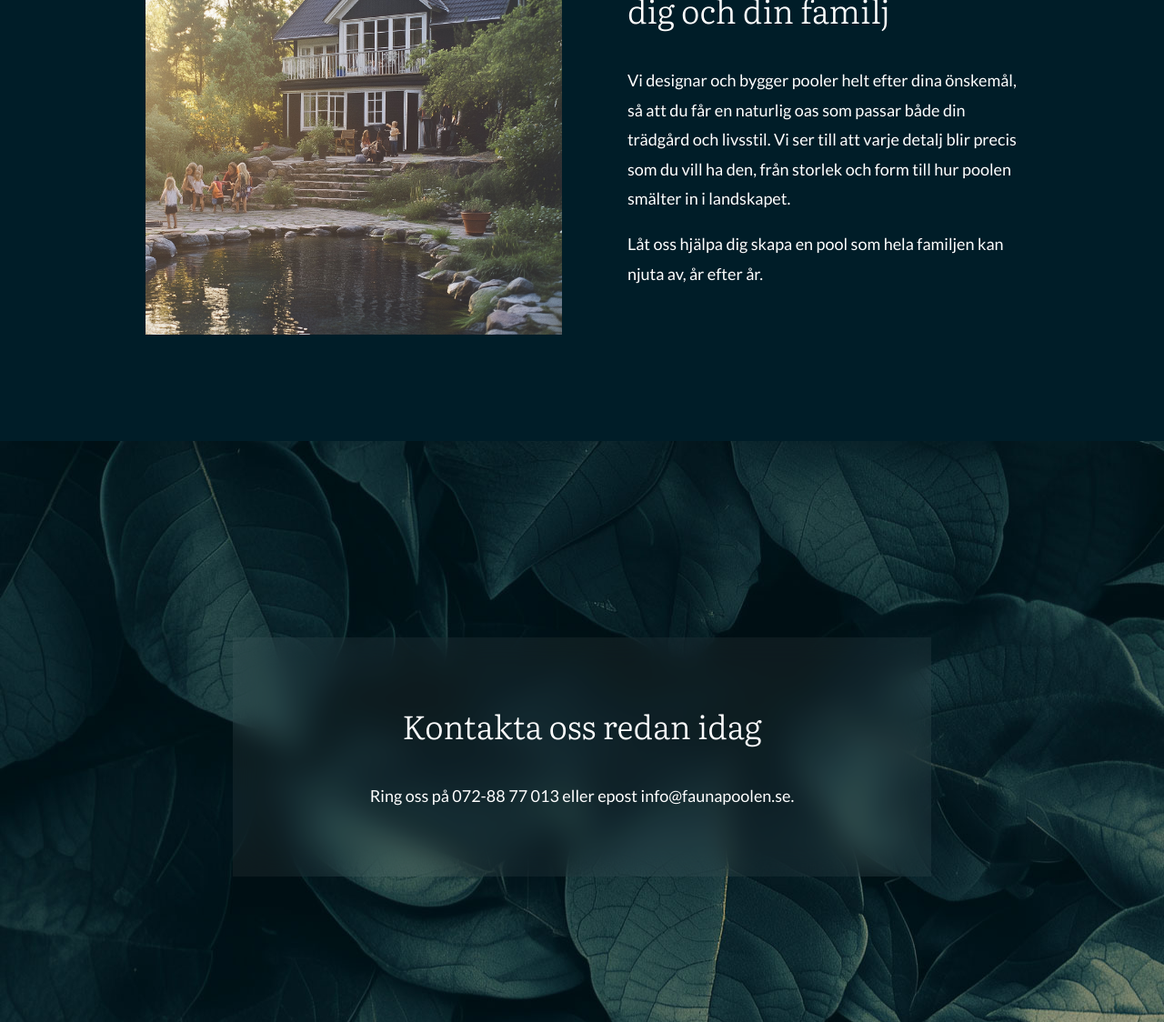
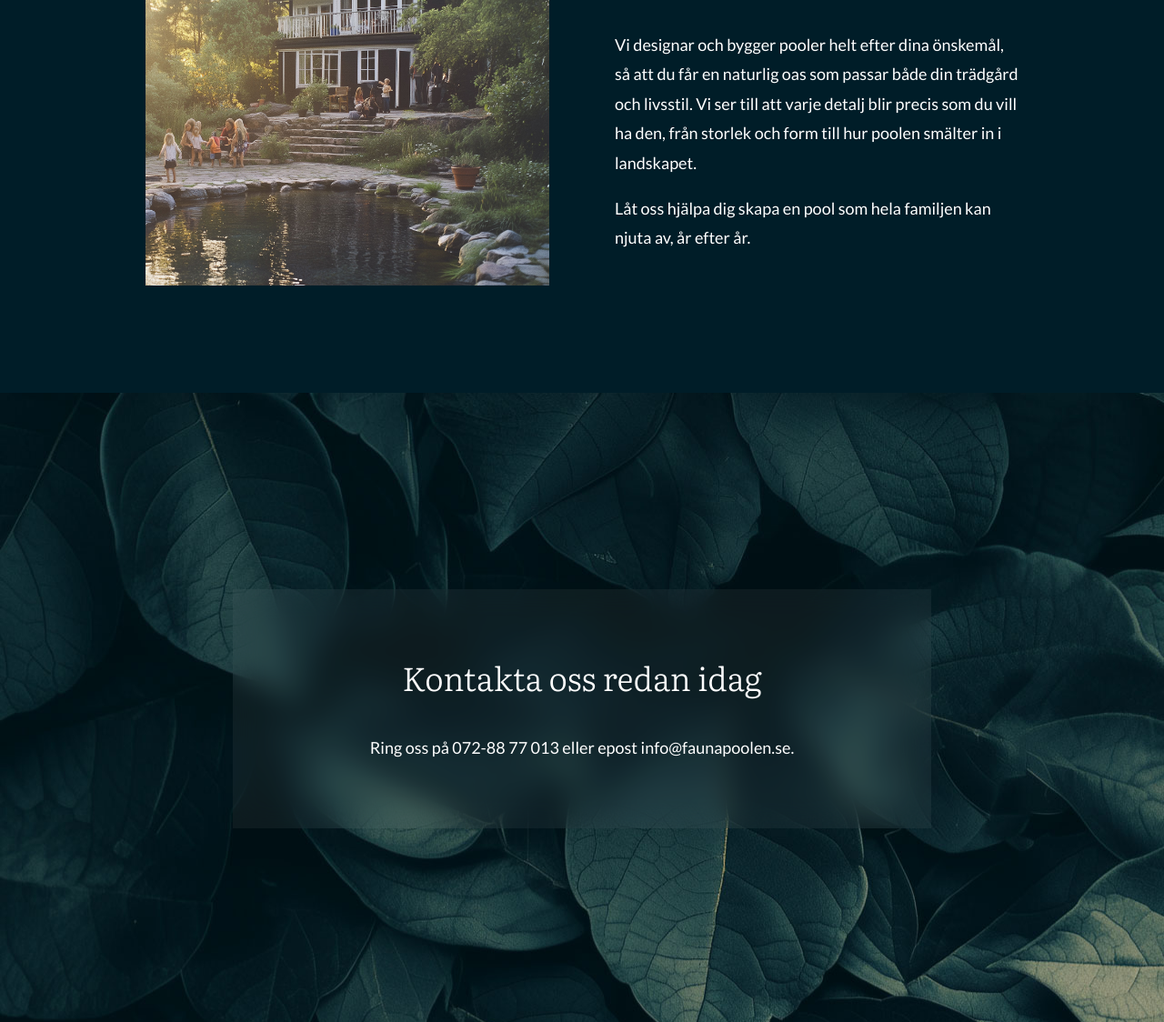
Before and after one commit to BenjaminRehmie/faunapoolen, a plain HTML site: page index.html in a window 1280 px wide. Shown: the part 1387-2511 px from the top of the page at 91% size. Drawn offline with Linux system fonts and the light colour scheme.

Commit message:
responsive

```diff
--- a/assets/styles/_catalyst.scss
+++ b/assets/styles/_catalyst.scss
@@ -16,14 +16,20 @@ body {
 
 main {
   margin: 0 auto;
+  padding: 0 1rem;
 
-  img {
-    max-width: 100%;
-  }
+}
+
+img {
+  max-width: 100%;
 }
 
 section {
   padding: 6rem 0;
+
+  @media (max-width: $breakpoint-small) {
+    padding: 3rem 0;
+  }
 
   .section-content {
     max-width: $page-max-width;
@@ -53,7 +59,7 @@ nav {
   justify-content: space-between;
   flex-flow: row nowrap;
   gap: 1rem;
-  padding: 0 2rem;
+  padding: 0 1rem;
 
   a {
     position: relative;
@@ -102,6 +108,10 @@ h1,h2,h3,h4 {
 h1 {
   font-size: 4rem;
   letter-spacing: -0.05rem;
+
+  @media (max-width: $breakpoint-small) {
+    font-size: 3rem;
+  }
 }
 
 h2 {
@@ -145,11 +155,12 @@ a {
 
   .grid-cell {
     flex: auto;
-    width: min-content;
+    width: 100%;
   }
 
   @media (max-width: $breakpoint-small) {
     flex-flow: column nowrap;
+    gap: 2rem;
   }
 }
 
--- a/assets/styles/styles.scss
+++ b/assets/styles/styles.scss
@@ -7,10 +7,6 @@
 
 body {
   background-color: $contrast;
-  // background-image: url(/assets/images/header-background-1.jpg);
-  // background-position: top right;
-  // background-repeat: no-repeat;
-  // background-size: 100%;
   font-family: $font-family;
   color: $white;
 }
@@ -116,8 +112,10 @@ section {
   }
   &.cta {
     padding: 12rem 0;
-    background: #ffffff url('/assets/images/background-texture-leafs.jpg')
+    background: $contrast url('/assets/images/background-texture-leafs.jpg')
       no-repeat;
+    margin: 0 -1rem;
+    width: calc(100% + 2rem);
 
     .section-content {
       text-align: center;
```
Also changed, not shown: assets/styles/styles.css.
